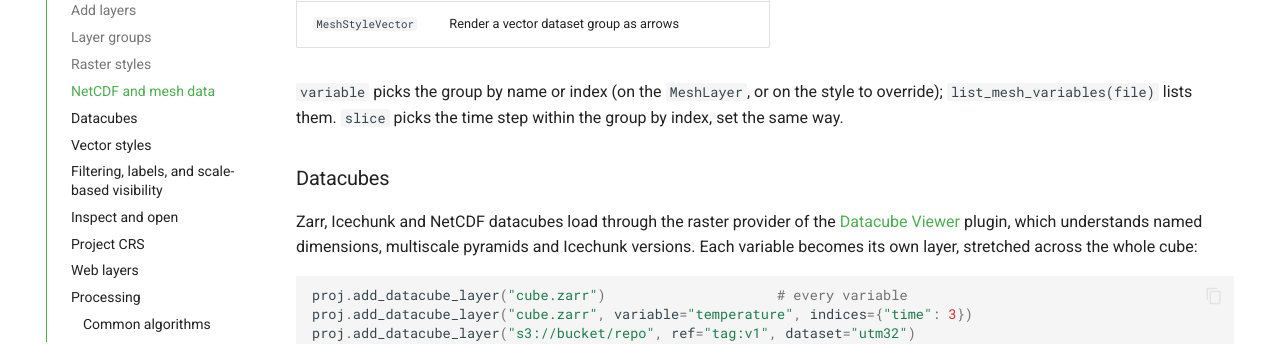
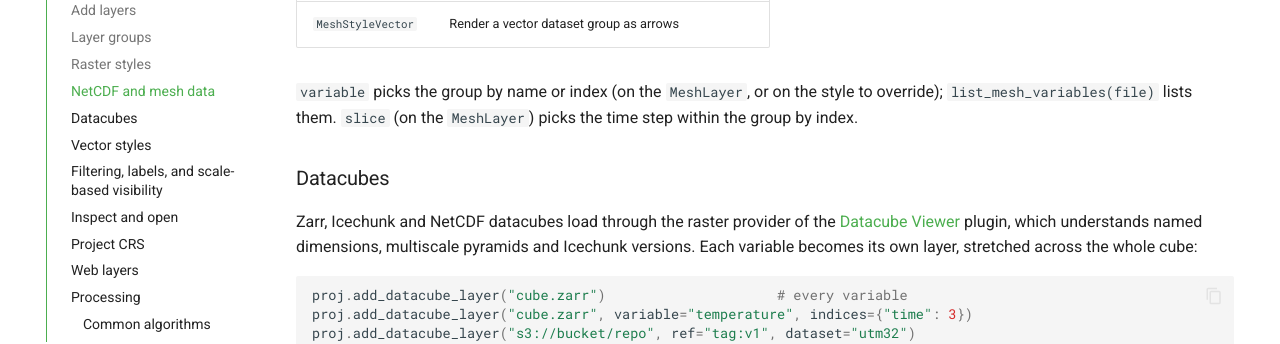
Before and after one commit to ColinMoldenhauer/qgis-project, an MkDocs documentation site: the page built from docs/index.md, in a window 1280 px wide and 900 px high, scrolled down 3321 px. Shown: the part 152-496 px from the top of the window. Built offline with MkDocs 1.6.1 and Material for MkDocs 9.7.7, drawn with Linux system fonts in a browser that asks for light colours; comment, search, counter and statistics services are not loaded.

Commit message:
Drop MeshStyle.slice; select the mesh slice on the layer only
The slice applies to both the active scalar and vector group, so a style
level override added nothing, and rasters keep theirs on the layer too.

```diff
--- a/docs/index.md
+++ b/docs/index.md
@@ -157,8 +157,8 @@ proj.add_layer("terrain.2dm")   # mesh-only extensions auto-detected
 | `MeshStyleVector` | Render a vector dataset group as arrows |
 
 `variable` picks the group by name or index (on the `MeshLayer`, or on the
-style to override); `list_mesh_variables(file)` lists them. `slice`
-picks the time step within the group by index, set the same way.
+style to override); `list_mesh_variables(file)` lists them. `slice` (on
+the `MeshLayer`) picks the time step within the group by index.
 
 ### Datacubes
 
```
Also changed, not shown: README.md (+3 -3 lines), 3 other files.
